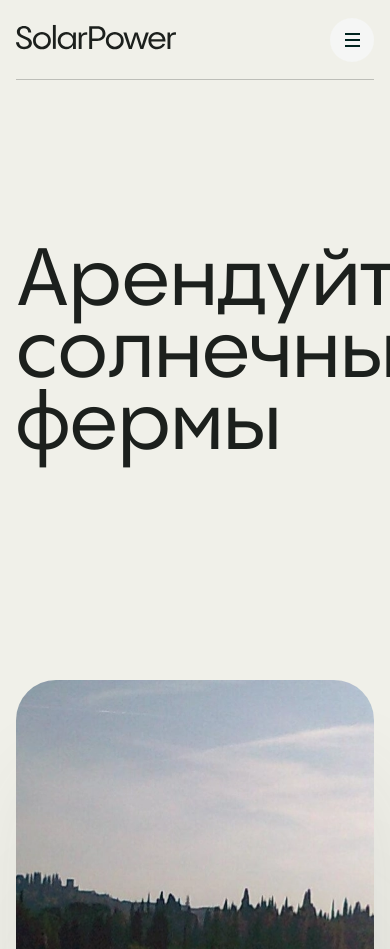
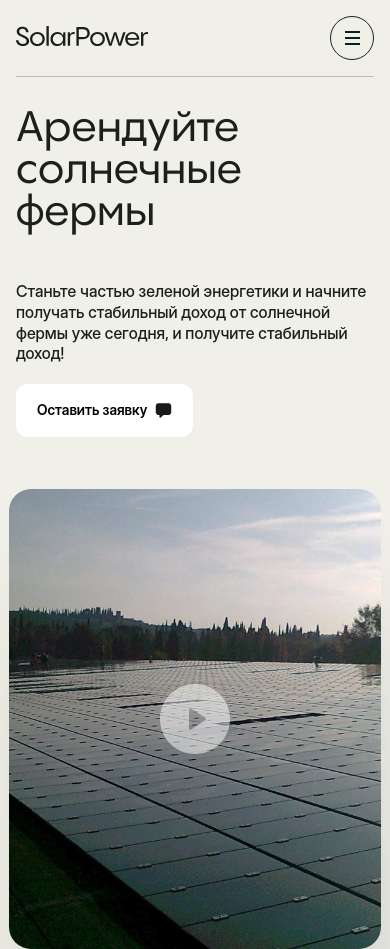
Before and after one commit to XeindsTwo/solar, a website: page app/index.html in a window 390 px wide. Shown: the top 949 px of the page. Drawn offline with nearby package versions, Linux system fonts and the light colour scheme; some packages are replaced by stand-ins of ours; a script that the page names is missing; a web font is replaced by a local one.

Commit message:
adaptive home

```diff
--- a/app/scss/components/_header.scss
+++ b/app/scss/components/_header.scss
@@ -5,32 +5,19 @@
   &__left, &__right {
     max-width: 160px;
     width: 100%;
+    @media (max-width: 980px) {
+      max-width: max-content;
+    }
   }
 
   &__inner {
     @include flex-between-center-gap(30);
     padding: 16px 0;
     border-bottom: 1px solid rgba($black, .24);
-    @media (max-width: 1220px) {
-      justify-content: initial;
-    }
     @media (max-width: 980px) {
       gap: 16px;
       position: relative;
       z-index: 50;
-    }
-  }
-
-  &__logo {
-    @include r($lg) {
-      width: auto;
-      height: 54px;
-    }
-    @include r($tablet) {
-      height: 50px;
-    }
-    @include r($phone) {
-      height: 47px;
     }
   }
 
@@ -51,13 +38,11 @@
     @include flex-align-center(12);
     position: relative;
     justify-content: flex-end;
-    @media (max-width: 1220px) {
+    @media (max-width: 980px) {
       margin-left: auto;
-    }
-    @media (max-width: 980px) {
       align-self: stretch;
     }
-    @include r($sm) {
+    @media (max-width: 520px) {
       display: none;
     }
   }
@@ -121,6 +106,9 @@
     background-color: $green;
     border: 1px solid transparent;
     transition: background-color .4s, color .4s, border .4s;
+    @media (max-width: 980px) {
+      padding: 10px 14px;
+    }
 
     &:hover {
       background-color: transparent;
--- a/app/scss/components/_menu-btn.scss
+++ b/app/scss/components/_menu-btn.scss
@@ -9,8 +9,8 @@
   position: relative;
   border-radius: 50%;
   transition: all .4s;
-  background-color: $light-gray;
-  border: 1px solid transparent;
+  background-color: $sugar;
+  border: 1px solid $black;
 
   &:hover {
     background-color: $deep-purple;
@@ -33,7 +33,7 @@
       display: flex;
     }
     @include r($sm) {
-      margin-left: auto;
+
     }
   }
 
--- a/app/scss/home/_home.scss
+++ b/app/scss/home/_home.scss
@@ -2,10 +2,29 @@
   background: $sugar;
   padding-top: 44px;
   padding-bottom: 64px;
+  @include r($tablet) {
+    padding-bottom: 55px;
+  }
+  @include r($phone) {
+    padding-top: 38px;
+    padding-bottom: 50px;
+  }
+  @media (max-width: 400px) {
+    padding-bottom: 45px;
+  }
 
   &__inner {
     @include flex-between-center-gap(40);
     margin-bottom: 82px;
+    @media (max-width: 890px) {
+      gap: 50px;
+      flex-direction: column;
+      align-items: flex-start;
+      margin-bottom: 52px;
+    }
+    @media (max-width: 495px) {
+      gap: 40px;
+    }
   }
 
   &__title {
@@ -15,6 +34,50 @@
     font-weight: 500;
     max-width: 705px;
     transform: translateY(-7px);
+    @media (max-width: 1300px) {
+      font-size: 74px;
+    }
+    @include r($desktop) {
+      font-size: 72px;
+    }
+    @media (max-width: 1100px) {
+      font-size: 68px;
+    }
+    @include r($lg) {
+      font-size: 64px;
+      max-width: 380px;
+    }
+    @media (max-width: 910px) {
+      font-size: 62px;
+    }
+    @media (max-width: 890px) {
+      max-width: 560px;
+    }
+    @include r($tablet) {
+      font-size: 58px;
+    }
+    @media (max-width: 700px) {
+      font-size: 56px;
+    }
+    @media (max-width: 640px) {
+      font-size: 54px;
+    }
+    @include r($sm) {
+      font-size: 52px;
+    }
+    @media (max-width: 560px) {
+      font-size: 50px;
+    }
+    @media (max-width: 520px) {
+      font-size: 48px;
+    }
+    @media (max-width: 495px) {
+      font-size: 44px;
+      line-height: 1;
+    }
+    @include r($phone) {
+      font-size: 42px;
+    }
   }
 
   &__info {
@@ -23,11 +86,36 @@
     align-self: stretch;
     max-width: 530px;
     width: 100%;
+    @include r($desktop) {
+      max-width: 470px;
+    }
+    @media (max-width: 1060px) {
+      max-width: 450px;
+    }
+    @include r($lg) {
+      max-width: 420px;
+      gap: 30px;
+    }
+    @include r($sm) {
+      gap: 20px;
+    }
   }
 
   &__text {
     font-size: 20px;
     line-height: 1.3;
+    @media (max-width: 1060px) {
+      font-size: 19px;
+    }
+    @include r($lg) {
+      font-size: 18px;
+    }
+    @media (max-width: 520px) {
+      font-size: 17px;
+    }
+    @media (max-width: 450px) {
+      font-size: 16px;
+    }
   }
 
   &__video {
@@ -37,9 +125,42 @@
     min-height: 750px;
     background-image: url("../images/video.webp");
     box-shadow: 61px 574px 162px 0 rgba(69, 69, 69, 0.00), 39px 367px 148px 0 rgba(69, 69, 69, 0.01), 22px 207px 125px 0 rgba(69, 69, 69, 0.05), 10px 92px 92px 0 rgba(69, 69, 69, 0.09);
+    @media (max-width: 1460px) {
+      min-height: 710px;
+    }
+    @media (max-width: 1300px) {
+      min-height: 670px;
+      border-radius: 30px;
+    }
+    @include r($desktop) {
+      min-height: 625px;
+      border-radius: 24px;
+    }
+    @include r($lg) {
+      min-height: 600px;
+      border-radius: 22px;
+    }
+    @media (max-width: 910px) {
+      min-height: 570px;
+    }
+    @include r($tablet) {
+      min-height: 540px;
+    }
+    @media (max-width: 640px) {
+      min-height: 510px;
+    }
+    @media (max-width: 510px) {
+      min-height: 480px;
+    }
+    @include r($phone) {
+      margin: 0 -7px;
+      min-height: 460px;
+    }
   }
 
   &__link {
+    @include flex-center;
+
     &:hover {
       svg g path {
         fill-opacity: 1;
@@ -52,5 +173,24 @@
         fill: $greenLight;
       }
     }
+
+    svg {
+      @media (max-width: 1060px) {
+        width: 90px;
+        height: 90px;
+      }
+      @media (max-width: 910px) {
+        width: 84px;
+        height: 84px;
+      }
+      @media (max-width: 510px) {
+        width: 76px;
+        height: 76px;
+      }
+      @media (max-width: 400px) {
+        width: 70px;
+        height: 70px;
+      }
+    }
   }
 }
```
Also changed, not shown: app/css/style.min.css.
